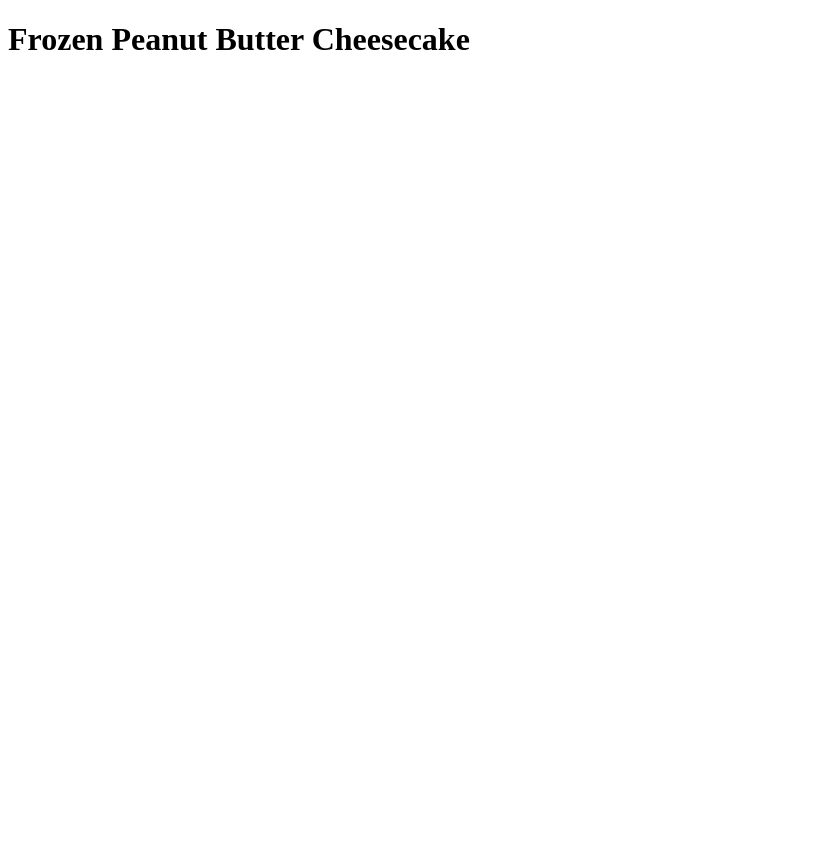
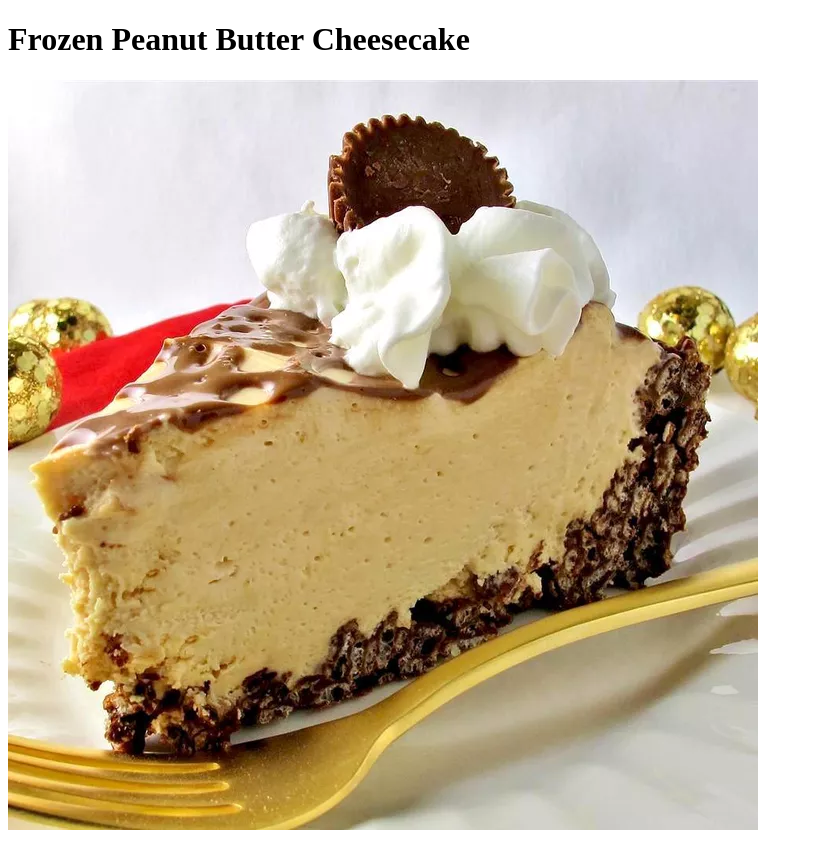
Before and after one commit to Musman391/odin-recipes, a plain HTML site: page recipes/cheesecake.html in a window 1280 px wide. Shown: the whole page, without its empty margins (0-813 px from the left). Before the commit the page ends 800 px from the top, so only its background shows below. Drawn offline with Linux system fonts and the light colour scheme.

Commit message:
Added the image to the html file

```diff
--- a/recipes/cheesecake.html
+++ b/recipes/cheesecake.html
@@ -7,5 +7,6 @@
 	</head>
 	<body>
 		<h1>Frozen Peanut Butter Cheesecake</h1>
+		<img src="../images/cheesecake_peanut.webp" alt="Picture of a Frozen Peanut Butter Cheescake">
 	</body>
 </html>
```
